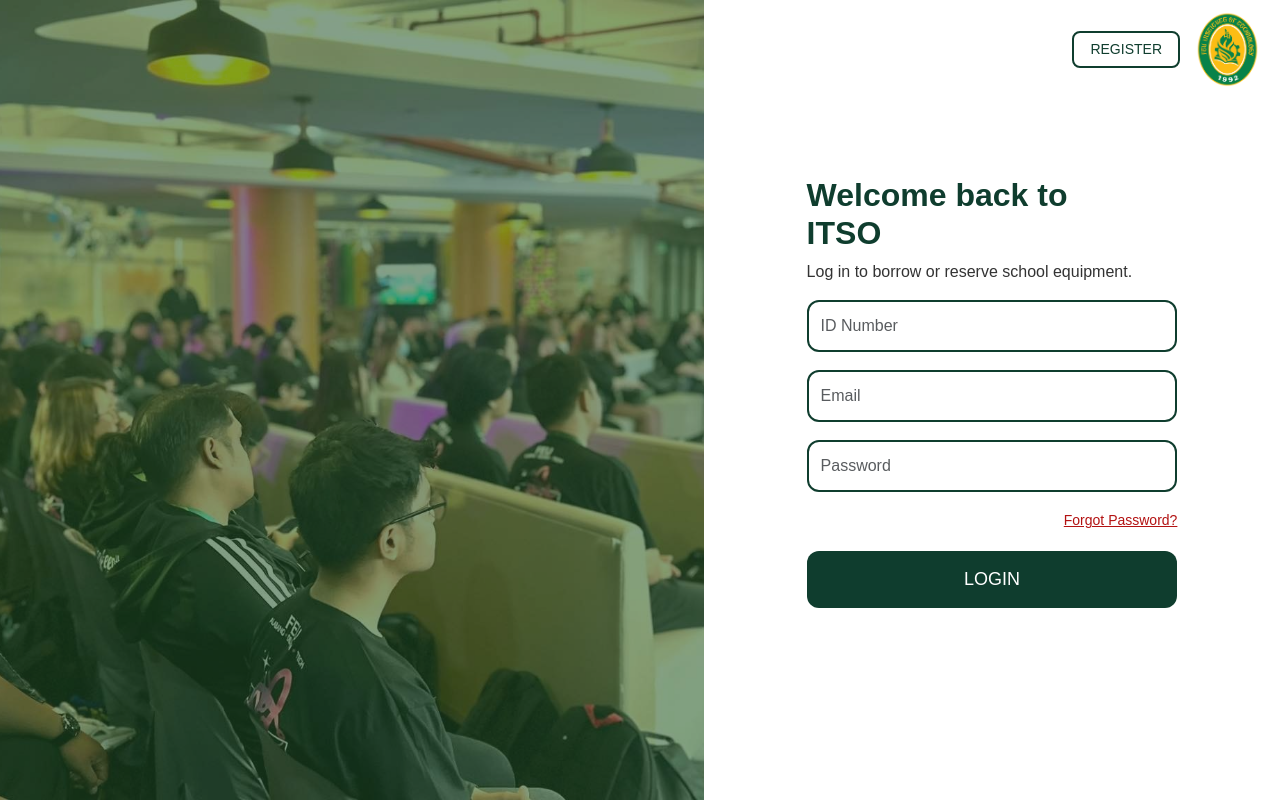
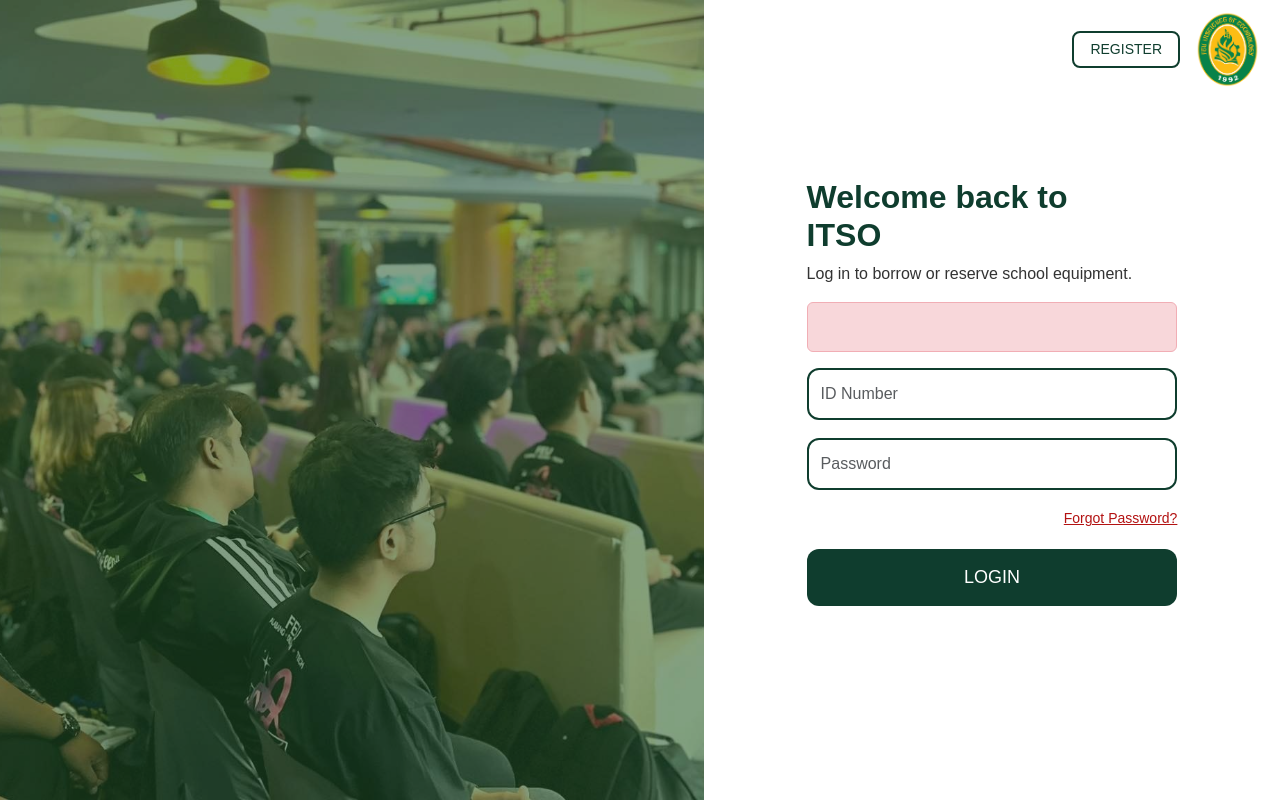
Before and after one commit to StarringPixelCore/PixelCore, a CodeIgniter 4 app: the page made by app/Views/view_login.php in a window 1280 px wide. Run offline with PHP 8.4 and a stand-in for CodeIgniter, Linux system fonts and the light colour scheme; the template is opened without the code that fills it, so the values that code supplies are empty; some libraries are stand-ins or nearby versions.

Commit message:
removed email input from login form and added error message display

```diff
--- a/app/Views/view_login.php
+++ b/app/Views/view_login.php
@@ -25,11 +25,21 @@
             <h2 class="login-title">Welcome back to<br>ITSO</h2>
             <p class="login-subtitle">Log in to borrow or reserve school equipment.</p>
 
+        <?php
+            if(session('errors')):
+        ?>
+                <div class="alert alert-danger">
+                    <p>
+                        <?= implode('<br>', session('errors')); ?>
+                    </p>
+                </div>
+        <?php
+            endif;
+        ?>
+
             <form action="<?= base_url('login') ?>" method="POST">
 
                 <input type="text" name="id_number" class="form-control login-input" placeholder="ID Number">
-
-                <input type="email" name="email" class="form-control login-input" placeholder="Email">
 
                 <input type="password" name="password" class="form-control login-input" placeholder="Password">
 
```
